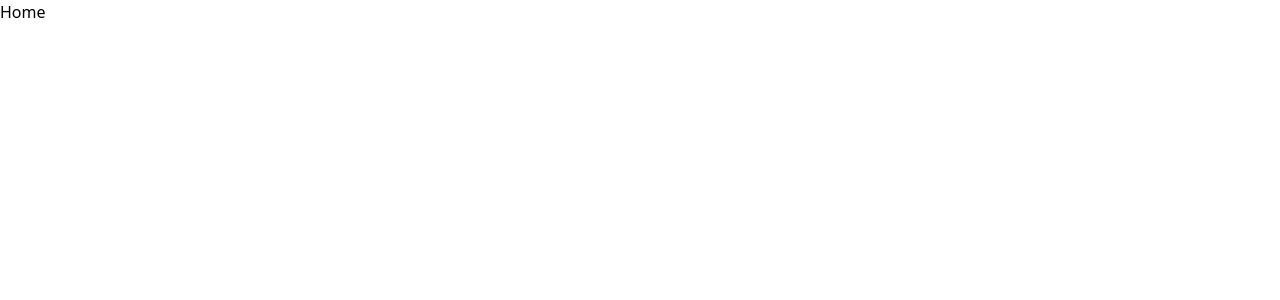
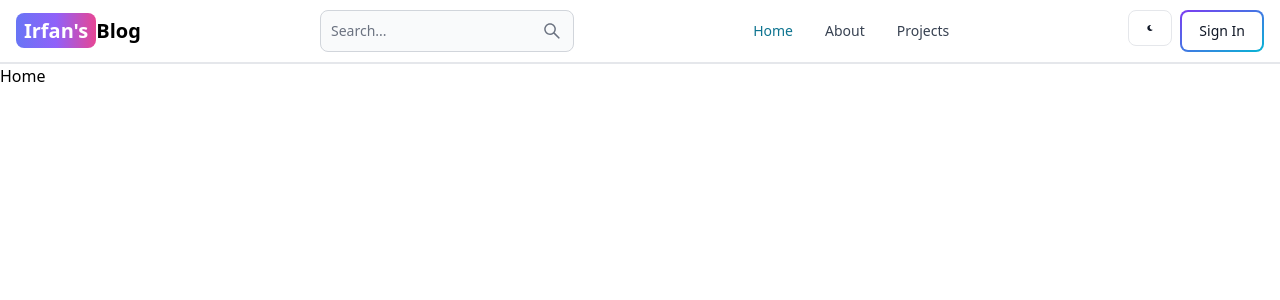
Before and after one commit to Irfan1261/MERN-Auth-Stater, a React (Vite) app in the folder client/: page / in a window 1280 px wide. Shown: the top 300 px of the page. Built offline with nearby package versions, Linux system fonts and the light colour scheme.

Commit message:
Create the header section using flowbite library

```diff
--- a/client/package.json
+++ b/client/package.json
@@ -10,8 +10,10 @@
     "preview": "vite preview"
   },
   "dependencies": {
+    "flowbite-react": "^0.10.1",
     "react": "^18.3.1",
     "react-dom": "^18.3.1",
+    "react-icons": "^5.3.0",
     "react-router-dom": "^6.26.0"
   },
   "devDependencies": {
--- a/client/src/App.jsx
+++ b/client/src/App.jsx
@@ -5,10 +5,12 @@
 import SignUp from "./pages/SignUp";
 import Dashboard from "./pages/Dashboard";
 import Projects from "./pages/Projects";
+import Header from "./components/Header";
 
 export default function App() {
   return (
     <BrowserRouter>
+      <Header />
       <Routes>
         <Route path="/" element={<Home />} />
         <Route path="/about" element={<About />} />
--- /dev/null
+++ b/client/src/components/Header.jsx
@@ -0,0 +1,63 @@
+// Flowbite Comp imports
+import { Avatar, Button, Dropdown, Navbar, TextInput } from "flowbite-react";
+
+// React imports
+import { Link, useLocation } from "react-router-dom";
+
+//icons imports
+import { AiOutlineSearch } from "react-icons/ai";
+import { FaMoon } from "react-icons/fa";
+
+const Header = () => {
+  const path = useLocation().pathname;
+  return (
+    <Navbar className="border-b-2">
+      <Link
+        to="/"
+        className="self-center whitespace-nowrap text-sm sm:text-xl font-semibold dark:text-white"
+      >
+        <span className="px-2 py-1 bg-gradient-to-r from-indigo-500 via-purple-500 to-pink-500 rounded-lg text-white">
+          Irfan's
+        </span>
+        Blog
+      </Link>
+      <form>
+        <TextInput
+          type="text"
+          placeholder="Search..."
+          rightIcon={AiOutlineSearch}
+          className="hidden lg:inline"
+        />
+      </form>
+      <Button className="w-11 h-9 lg:hidden" color="gray">
+        <AiOutlineSearch />
+      </Button>
+
+      <div className="flex gap-2 md:order-2">
+        <Button className="w-11 h-9 hidden sm:inline" color="gray">
+          <FaMoon />
+        </Button>
+
+        <Link to="/sign-in">
+          <Button gradientDuoTone="purpleToBlue" outline>
+            Sign In
+          </Button>
+        </Link>
+        <Navbar.Toggle />
+      </div>
+      <Navbar.Collapse>
+        <Navbar.Link active={path === "/"} as={"div"}>
+          <Link to="/">Home</Link>
+        </Navbar.Link>
+        <Navbar.Link active={path === "/about"} as={"div"}>
+          <Link to="/about">About</Link>
+        </Navbar.Link>
+        <Navbar.Link active={path === "/projects"} as={"div"}>
+          <Link to="/projects">Projects</Link>
+        </Navbar.Link>
+      </Navbar.Collapse>
+    </Navbar>
+  );
+};
+
+export default Header;
--- a/client/tailwind.config.js
+++ b/client/tailwind.config.js
@@ -1,8 +1,9 @@
 /** @type {import('tailwindcss').Config} */
+const flowbite = require("flowbite-react/tailwind");
 export default {
-  content: ["./index.html", "./src/**/*.{js,ts,jsx,tsx}"],
+  content: ["./index.html", "./src/**/*.{js,ts,jsx,tsx}", flowbite.content()],
   theme: {
     extend: {},
   },
-  plugins: [],
+  plugins: [flowbite.plugin()],
 };
```
Also changed, not shown: 1 other file (tests, documents, lock files or other folders).
